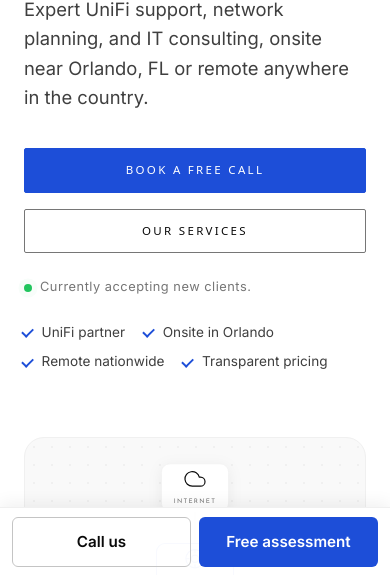
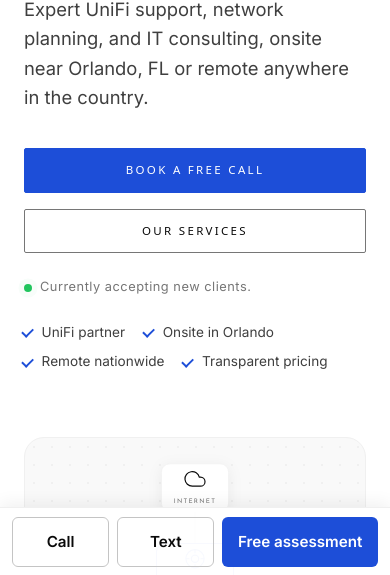
Before and after one commit to jbello2tech/kjjtech-website, a plain HTML site: page index.html in a window 390 px wide. Shown: the part 267-842 px from the top of the page. Drawn offline with Linux system fonts and the light colour scheme; a web font is replaced by a local one.

Commit message:
Mobile contact bar: add Text button
Co-Authored-By: Claude Opus 5.5 <noreply@anthropic.com>

```diff
--- a/main.js
+++ b/main.js
@@ -145,7 +145,8 @@ document.addEventListener('click', (e) => {
   if (/\/assessment(\.html)?$/.test(location.pathname)) return;
   var bar = document.createElement('div');
   bar.className = 'mobile-bar';
-  bar.innerHTML = '<a class="mobile-bar__call" href="tel:+19145279957">Call us</a>' +
+  bar.innerHTML = '<a class="mobile-bar__call" href="tel:+19145279957">Call</a>' +
+                  '<a class="mobile-bar__call" href="sms:+19145279957">Text</a>' +
                   '<a class="mobile-bar__book" href="/assessment.html">Free assessment</a>';
   document.body.appendChild(bar);
   document.body.classList.add('has-mobile-bar');
--- a/styles.css
+++ b/styles.css
@@ -1511,7 +1511,7 @@ h1 { font-family: var(--font); }
 /* ─── Mobile contact bar ─── */
 .mobile-bar { display: none; }
 @media (max-width: 900px) {
-  .mobile-bar { display: grid; grid-template-columns: 1fr 1fr; gap: 0.5rem; position: fixed; left: 0; right: 0; bottom: 0; z-index: 90; padding: 0.6rem 0.75rem calc(0.6rem + env(safe-area-inset-bottom)); background: rgba(255,255,255,0.97); border-top: 1px solid var(--gray-100); box-shadow: 0 -4px 16px rgba(0,0,0,0.06); }
+  .mobile-bar { display: grid; grid-template-columns: 1fr 1fr 1.6fr; gap: 0.5rem; position: fixed; left: 0; right: 0; bottom: 0; z-index: 90; padding: 0.6rem 0.75rem calc(0.6rem + env(safe-area-inset-bottom)); background: rgba(255,255,255,0.97); border-top: 1px solid var(--gray-100); box-shadow: 0 -4px 16px rgba(0,0,0,0.06); }
   .mobile-bar a { display: flex; align-items: center; justify-content: center; gap: 0.4rem; padding: 0.75rem; border-radius: 6px; font-family: var(--font-body); font-size: 0.95rem; font-weight: 600; }
   .mobile-bar__call { border: 1px solid var(--gray-300); color: var(--black); }
   .mobile-bar__book { background: var(--accent); color: var(--white); }
```
